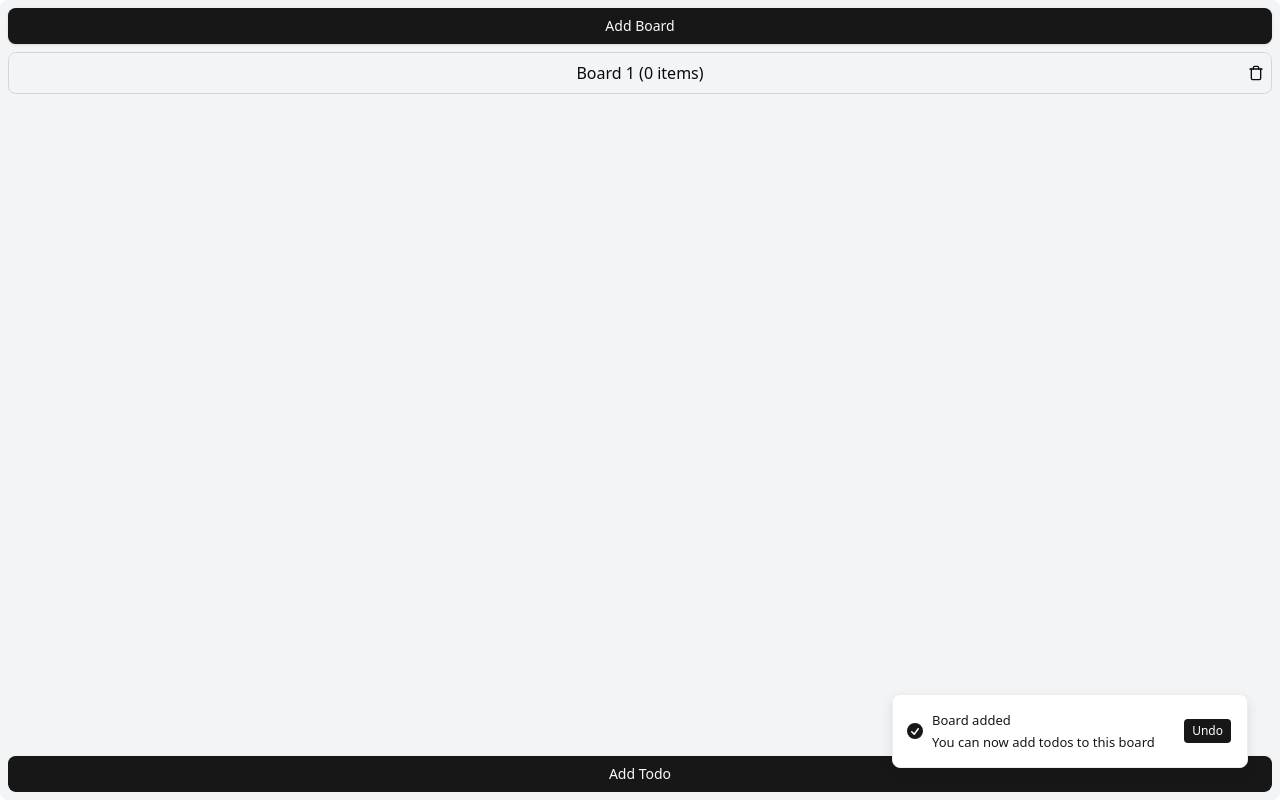
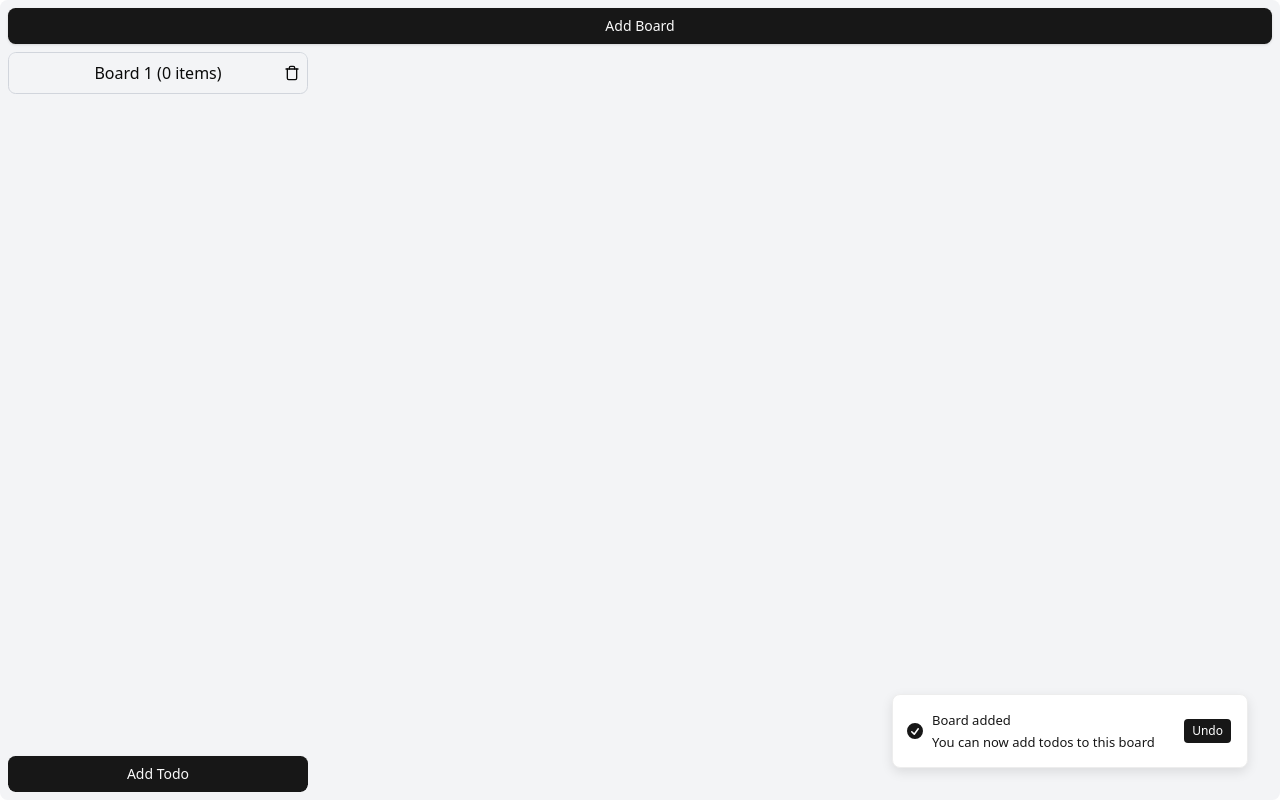
Before and after one commit to minju25kim/MinjuK_ToDoPage, a Next.js app: page / in a window 1280 px wide. Both pictures are taken after a click on the button "Add Board". Built offline with nearby package versions, Linux system fonts and the light colour scheme.

Commit message:
feat: board dnd

```diff
--- a/src/components/AppBoard.tsx
+++ b/src/components/AppBoard.tsx
@@ -1,17 +1,60 @@
 'use client'
 
+import { useMemo } from 'react';
 import { useBoardStore } from "@/store/store-board";
 import { AppColumn } from "./AppColumn";
+import { DndContext, DragStartEvent, DragOverlay, DragEndEvent } from "@dnd-kit/core";
+import { useState } from "react";
+import { arrayMove, SortableContext } from "@dnd-kit/sortable";
+import { Board } from '@/interface';
+import { createPortal } from 'react-dom';
+
 
 export function AppBoard() {
-    const { boards } = useBoardStore()
+    const { boards, moveBoard } = useBoardStore()
+    const boardId = useMemo(() => boards.map((board) => board.id), [boards])
+    const [activeBoard, setActiveBoard] = useState<Board | null>(null)
+
+    function onDragStart(event: DragStartEvent) {
+        // console.log("drag start", event)
+        if (event.active.data.current?.type === "Board") {
+            setActiveBoard(event.active.data.current.board)
+            return;
+        }
+    }
+
+    function onDragEnd(event: DragEndEvent) {
+        // console.log("drag end", event)
+        const { active, over } = event
+        if (!over) return;
+
+        const activeId = active.id
+        const overId = over.id
+
+        if (activeId === overId) return;
+
+        const activeBoardIndex = boards.findIndex((board) => board.id === activeId)
+        const overBoardIndex = boards.findIndex((board) => board.id === overId)
+        moveBoard(activeBoardIndex, overBoardIndex)
+    }
+
 
 
     return (
-        <div className="grid grid-rows-1 grid-flow-col auto-cols-[minmax(300px,1fr)] gap-2 h-full overflow-x-auto">
-            {boards.map((board) => (
-                <AppColumn key={board.id} board={board} />
-            ))}
-        </div>
+        <DndContext onDragStart={onDragStart} onDragEnd={onDragEnd}>
+            <div className="grid grid-rows-1 grid-flow-col auto-cols-[300px] gap-2 h-full overflow-x-auto">
+                <SortableContext items={boardId}>
+                    {boards.map((board) => (
+                        <AppColumn key={board.id} board={board} />
+                    ))}
+                </SortableContext>
+            </div>
+            {typeof window !== 'undefined' && createPortal(
+                <DragOverlay>
+                    {activeBoard && <AppColumn board={activeBoard} />}
+                </DragOverlay>
+                , document.body
+            )}
+        </DndContext>
     );
 }
--- a/src/components/AppColumn.tsx
+++ b/src/components/AppColumn.tsx
@@ -5,13 +5,34 @@ import { v4 as uuidv4 } from 'uuid';
 import { Trash } from "lucide-react";
 import { AppTodo } from "./AppTodo";
 import { useState } from "react";
+import { useSortable } from "@dnd-kit/sortable";
+import { CSS } from "@dnd-kit/utilities";
 
 export function AppColumn({ board }: { board: Board }) {
     const [editMode, setEditMode] = useState(false);
 
     const { addTodo, editBoardName, removeBoard } = useBoardStore()
 
+    const { setNodeRef, attributes, listeners, transition, transform, isDragging } = useSortable({
+        id: board.id,
+        data: {
+            type: "Board",
+            board
+        }
+    })
 
+    const style = {
+        transition,
+        transform: CSS.Transform.toString(transform)
+    }
+
+    if (isDragging) {
+        return <div
+            ref={setNodeRef}
+            style={style}
+            className="grid grid-rows-[auto_1fr_auto] gap-2 bg-gray-100 opacity-50 border border-gray-300 rounded-md h-full overflow-hidden"
+        />
+    }
     function handleAdd(boardId: string) {
         addTodo(boardId, uuidv4(), "Edit Todo Name")
     }
@@ -24,9 +45,19 @@ export function AppColumn({ board }: { board: Board }) {
         }
     }
     return (
-        <div key={board.id} className="grid grid-rows-[auto_1fr_auto] gap-2 bg-gray-100 rounded-md h-full overflow-hidden">
+        <div
+            key={board.id}
+            className="grid grid-rows-[auto_1fr_auto] gap-2 bg-gray-100 rounded-md h-full overflow-hidden"
+            ref={setNodeRef}
+            style={style}
+        >
             <div className="relative">
-                <h1 className="p-2 border border-gray-300 rounded-md text-center" onClick={() => setEditMode(true)}>
+                <h1
+                    className="p-2 border border-gray-300 rounded-md text-center"
+                    onClick={() => setEditMode(true)}
+                    {...attributes}
+                    {...listeners}
+                >
                     {!editMode && `${board.name} (${board.todos.length} items)`}
                     {editMode && (
                         <input autoFocus
@@ -49,6 +80,7 @@ export function AppColumn({ board }: { board: Board }) {
                 ))}
             </div>
             <Button onClick={() => handleAdd(board.id)}>Add Todo</Button>
+
         </div >
     )
 }
--- a/src/store/store-board.ts
+++ b/src/store/store-board.ts
@@ -1,9 +1,10 @@
 import { create } from 'zustand'
 import { persist } from 'zustand/middleware'
 import { Board } from '@/interface'
+import { produce } from 'immer'
+import { arrayMove } from '@dnd-kit/sortable'
 
 type State = {
-    id: string
     boards: Board[]
 }
 
@@ -13,39 +14,49 @@ type Actions = {
     editBoardName: (boardId: string, newName: string) => void,
     addTodo: (boardId: string, todoId: string, todo: string) => void,
     removeTodo: (boardId: string, todoId: string) => void,
-    editTodo: (boardId: string, todoId: string, newTodo: string) => void
+    editTodo: (boardId: string, todoId: string, newTodo: string) => void,
+    moveBoard: (activeBoardIndex: number, overBoardIndex: number) => void
 }
 
 export const useBoardStore = create<State & Actions>()(
     persist(
-        (set, get) => ({
-            id: "",
+        (set) => ({
             boards: [],
-            addBoard: (newBoard: Board) => set({ boards: [...get().boards, newBoard] }),
-            removeBoard: (boardId: string) => set({ boards: get().boards.filter((board) => board.id !== boardId) }),
+            addBoard: (newBoard: Board) =>
+                set(produce((state: State) => {
+                    state.boards.push(newBoard)
+                })),
+            removeBoard: (boardId: string) =>
+                set(produce((state: State) => {
+                    state.boards = state.boards.filter((board) => board.id !== boardId)
+                })),
             editBoardName: (boardId: string, newName: string) =>
-                set({ id: boardId, boards: get().boards.map((board) => board.id === boardId ? { ...board, name: newName } : board) }),
-            addTodo: (boardId: string, todoId: string, todo: string) => {
-                const { boards } = get()
-                const updatedBoards = [...boards]
-                const index = updatedBoards.findIndex(b => b.id === boardId)
-                updatedBoards[index].todos.push({ id: todoId, name: todo })
-                set({ boards: updatedBoards })
-            },
-            removeTodo: (boardId: string, todoId: string) => {
-                const { boards } = get()
-                const updatedBoards = [...boards]
-                const index = updatedBoards.findIndex(b => b.id === boardId)
-                updatedBoards[index].todos = updatedBoards[index].todos.filter(t => t.id !== todoId)
-                set({ boards: updatedBoards })
-            },
-            editTodo: (boardId: string, todoId: string, newTodo: string) => {
-                const { boards } = get()
-                const updatedBoards = [...boards]
-                const index = updatedBoards.findIndex(b => b.id === boardId)
-                updatedBoards[index].todos = updatedBoards[index].todos.map(t => t.id === todoId ? { ...t, name: newTodo } : t)
-                set({ boards: updatedBoards })
-            },
+                set(produce((state: State) => {
+                    const board = state.boards.find((b) => b.id === boardId)
+                    if (board) board.name = newName
+                })),
+            addTodo: (boardId: string, todoId: string, todo: string) =>
+                set(produce((state: State) => {
+                    const board = state.boards.find((b) => b.id === boardId)
+                    if (board) board.todos.push({ id: todoId, name: todo })
+                })),
+            removeTodo: (boardId: string, todoId: string) =>
+                set(produce((state: State) => {
+                    const board = state.boards.find((b) => b.id === boardId)
+                    if (board) board.todos = board.todos.filter(t => t.id !== todoId)
+                })),
+            editTodo: (boardId: string, todoId: string, newTodo: string) =>
+                set(produce((state: State) => {
+                    const board = state.boards.find((b) => b.id === boardId)
+                    if (board) {
+                        const todo = board.todos.find(t => t.id === todoId)
+                        if (todo) todo.name = newTodo
+                    }
+                })),
+            moveBoard: (activeBoardIndex: number, overBoardIndex: number) =>
+                set(produce((state: State) => {
+                    state.boards = arrayMove(state.boards, activeBoardIndex, overBoardIndex)
+                })),
         }),
         {
             name: 'boards',
```
Also changed, not shown: 1 other file (tests, documents, lock files or other folders).
